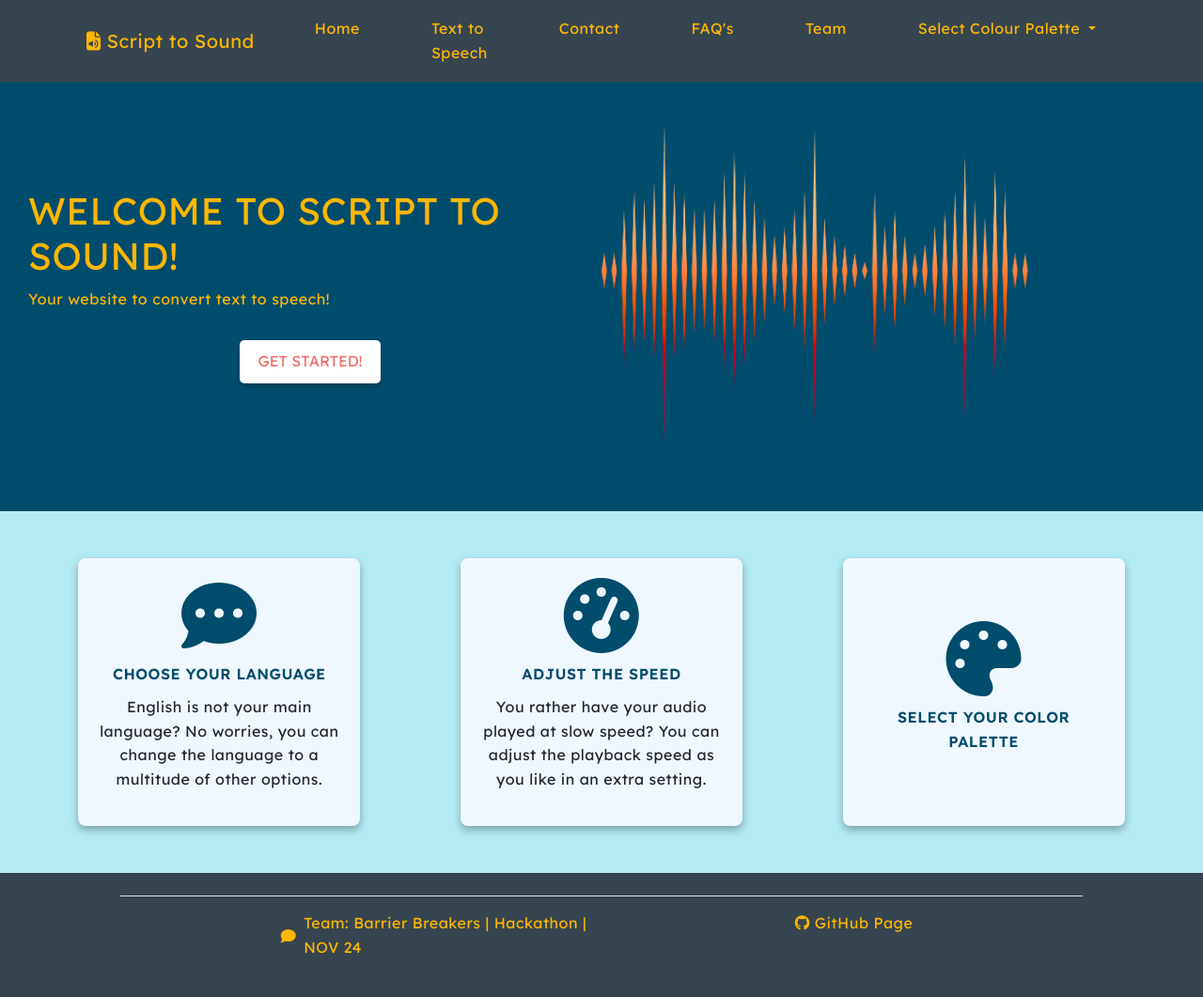
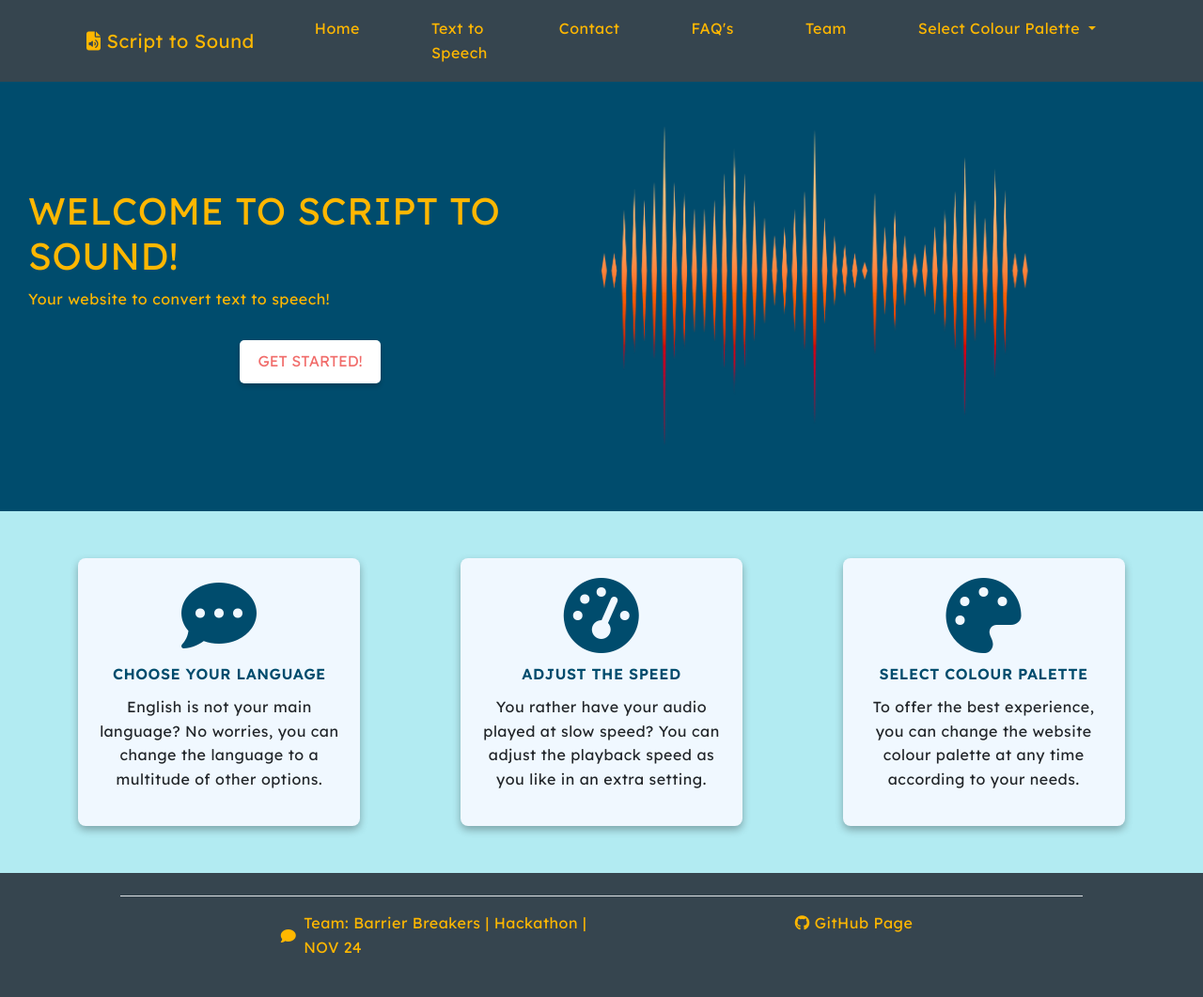
Before and after one commit to hannahro15/Nov24Hackathon, a Django app: page / in a window 1280 px wide. Shown: the whole page at 94% size. Run offline with Django 5.2, Linux system fonts and the light colour scheme.

Commit message:
Adjust content on home page (#117)

```diff
--- a/home/templates/home/index.html
+++ b/home/templates/home/index.html
@@ -39,7 +39,11 @@
       </div>
       <div class="steps-tiles justify-content-center" id="steps-target-user">
         <i class="fa-solid fa-palette step-icon"></i>
-        <p class="steps-titles">Select your color palette</p>
+        <p class="steps-titles">Select colour palette</p>
+        <p class="steps-texts">
+          To offer the best experience, you can change the website colour
+          palette at any time according to your needs.
+        </p>
       </div>
     </div>
   </section>
```
